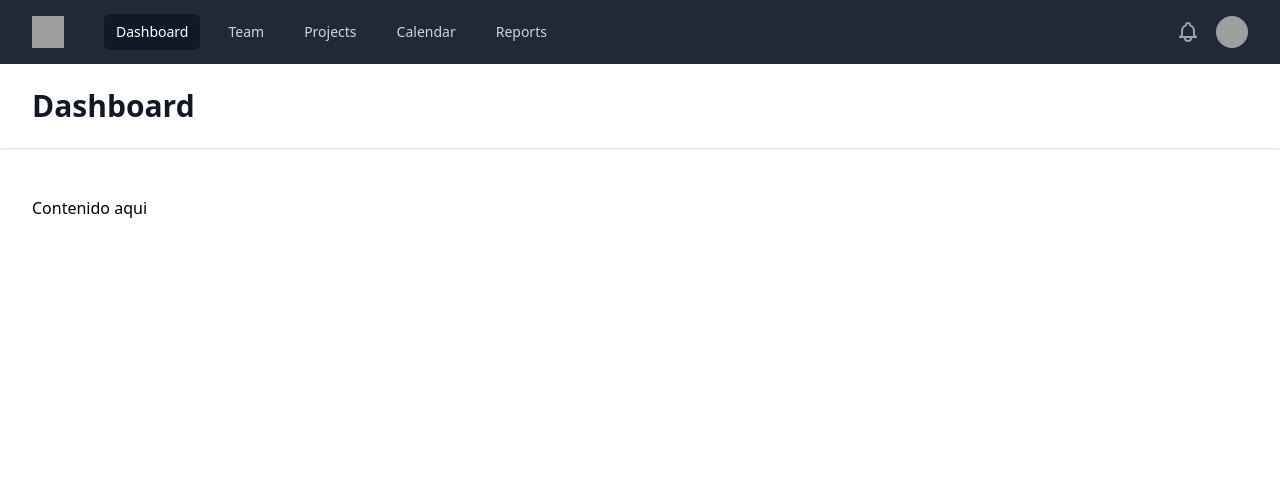
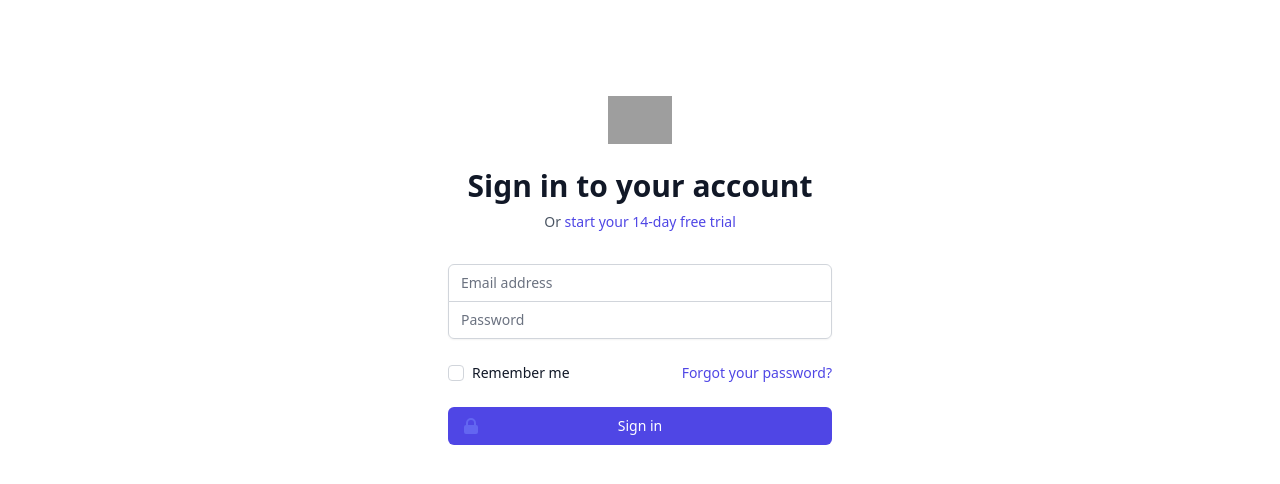
Before and after one commit to jreyesdev/survey-vue, a Vue app: page /login in a window 1280 px wide. Before the commit this address led to /dashboard. Shown: the top 484 px of the page. Built offline with nearby package versions, Linux system fonts and the light colour scheme; grey boxes are pictures that could not be loaded.

Commit message:
Layout Auth para login y registro

```diff
--- /dev/null
+++ b/src/components/layouts/Auth.vue
@@ -0,0 +1,19 @@
+<template>
+  <div class="min-h-full flex items-center justify-center py-12 px-4 sm:px-6 lg:px-8">
+    <div class="max-w-md w-full space-y-8">
+      <router-view></router-view>
+    </div>
+  </div>
+</template>
+
+<script lang="ts">
+import { defineComponent } from 'vue'
+import { LockClosedIcon } from '@heroicons/vue/solid'
+
+export default defineComponent({
+    name: 'Auth',
+    components: {
+        LockClosedIcon
+    }
+})
+</script>
--- a/src/router/index.ts
+++ b/src/router/index.ts
@@ -1,4 +1,5 @@
 import { createRouter, createWebHistory, RouteRecordRaw } from 'vue-router';
+import Auth from '../components/layouts/Auth.vue';
 import Dashboard from '../views/Dashboard.vue';
 import Layout from '../components/layouts/Layout.vue';
 import Login from '../views/Login.vue';
@@ -19,6 +20,12 @@ const routes: RouteRecordRaw[] = [
     ],
   },
   {
+    name: 'Auth',
+    path: '/auth',
+    redirect: '/login',
+    component: Auth,
+    children: [
+      {
         name: 'Login',
         path: '/login',
         component: Login,
@@ -27,6 +34,8 @@ const routes: RouteRecordRaw[] = [
         name: 'Register',
         path: '/register',
         component: Register,
+      },
+    ],
   },
 ];
 
--- a/src/store/index.ts
+++ b/src/store/index.ts
@@ -24,7 +24,7 @@ export const store = createStore<StoreApp>({
   state: {
     user: {
       data: null,
-      token: 'null',
+      token: null,
     },
   },
   getters: {},
```
Lines whose indentation alone changed are shown as unchanged.
